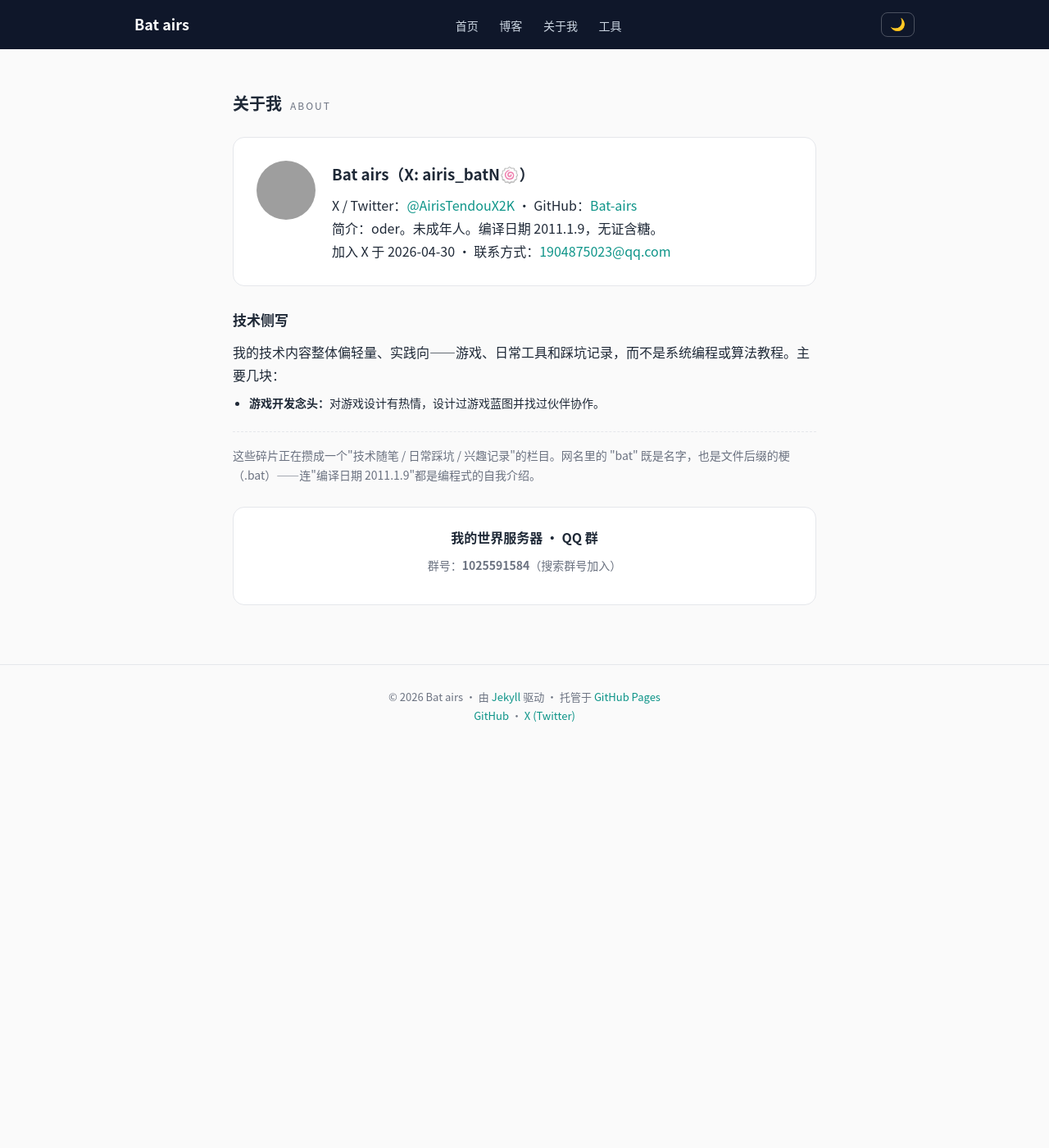
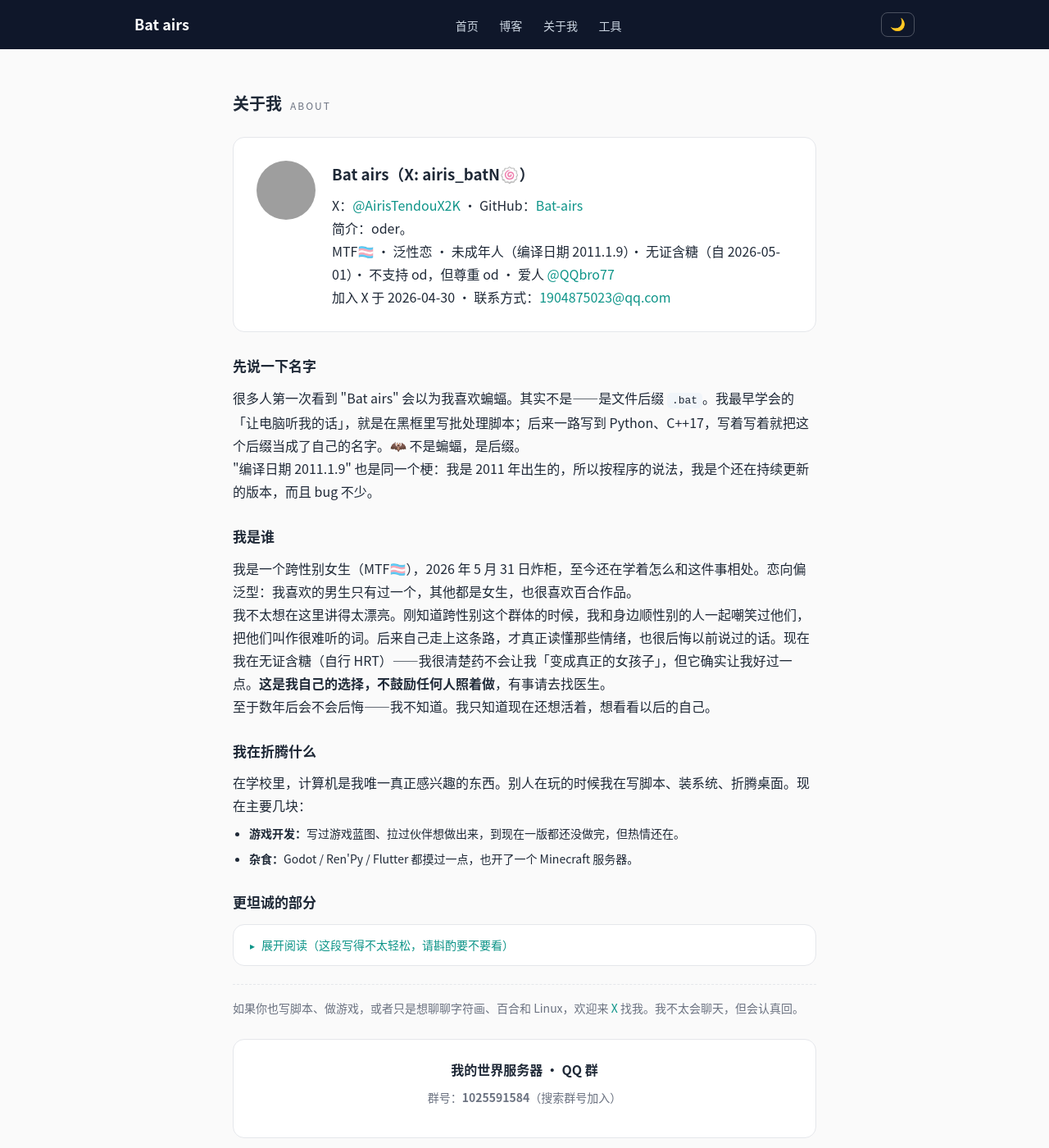
Before and after one commit to Bat-airs/Bat-airs.github.io, a Jekyll site: the page built from about.md, in a window 1280 px wide and 1400 px high. Shown: the whole window at 82% size. Built offline with Jekyll 4.4.1, drawn with Linux system fonts in a browser that asks for light colours; grey boxes are pictures that could not be loaded.

Commit message:
关于页改版：完整自我介绍 + 可折叠的坦诚部分（fold 样式）

```diff
--- a/about.md
+++ b/about.md
@@ -10,19 +10,41 @@ title: 关于我
     <img class="avatar-sm" src="https://github.com/Bat-airs.png" alt="头像">
     <div>
       <h3>Bat airs（X: airis_batN🍥）</h3>
-      <p>X / Twitter：<a href="https://x.com/AirisTendouX2K" target="_blank" rel="noopener">@AirisTendouX2K</a> · GitHub：<a href="https://github.com/Bat-airs" target="_blank" rel="noopener">Bat-airs</a></p>
-      <p>简介：oder。未成年人。编译日期 2011.1.9，无证含糖。</p>
+      <p>X：<a href="https://x.com/AirisTendouX2K" target="_blank" rel="noopener">@AirisTendouX2K</a> · GitHub：<a href="https://github.com/Bat-airs" target="_blank" rel="noopener">Bat-airs</a></p>
+      <p>简介：oder。</p>
+      <p>MTF🏳️‍⚧️ · 泛性恋 · 未成年人（编译日期 2011.1.9）· 无证含糖（自 2026-05-01）· 不支持 od，但尊重 od · 爱人 <a href="https://x.com/QQbro77" target="_blank" rel="noopener">@QQbro77</a></p>
       <p>加入 X 于 2026-04-30 · 联系方式：<a href="mailto:1904875023@qq.com">1904875023@qq.com</a></p>
     </div>
   </div>
 
-  <h3 class="sub-title">技术侧写</h3>
-  <p>我的技术内容整体偏轻量、实践向——游戏、日常工具和踩坑记录，而不是系统编程或算法教程。主要几块：</p>
+  <h3 class="sub-title">先说一下名字</h3>
+  <p>很多人第一次看到 "Bat airs" 会以为我喜欢蝙蝠。其实不是——是文件后缀 <code>.bat</code>。我最早学会的「让电脑听我的话」，就是在黑框里写批处理脚本；后来一路写到 Python、C++17，写着写着就把这个后缀当成了自己的名字。🦇 不是蝙蝠，是后缀。</p>
+  <p>"编译日期 2011.1.9" 也是同一个梗：我是 2011 年出生的，所以按程序的说法，我是个还在持续更新的版本，而且 bug 不少。</p>
+
+  <h3 class="sub-title">我是谁</h3>
+  <p>我是一个跨性别女生（MTF🏳️‍⚧️），2026 年 5 月 31 日炸柜，至今还在学着怎么和这件事相处。恋向偏泛型：我喜欢的男生只有过一个，其他都是女生，也很喜欢百合作品。</p>
+  <p>我不太想在这里讲得太漂亮。刚知道跨性别这个群体的时候，我和身边顺性别的人一起嘲笑过他们，把他们叫作很难听的词。后来自己走上这条路，才真正读懂那些情绪，也很后悔以前说过的话。现在我在无证含糖（自行 HRT）——我很清楚药不会让我「变成真正的女孩子」，但它确实让我好过一点。<strong>这是我自己的选择，不鼓励任何人照着做</strong>，有事请去找医生。</p>
+  <p>至于数年后会不会后悔——我不知道。我只知道现在还想活着，想看看以后的自己。</p>
+
+  <h3 class="sub-title">我在折腾什么</h3>
+  <p>在学校里，计算机是我唯一真正感兴趣的东西。别人在玩的时候我在写脚本、装系统、折腾桌面。现在主要几块：</p>
   <ul class="plain-list">
-    <li><strong>游戏开发念头：</strong>对游戏设计有热情，设计过游戏蓝图并找过伙伴协作。</li>
+    <li><strong>游戏开发：</strong>写过游戏蓝图、拉过伙伴想做出来，到现在一版都还没做完，但热情还在。</li>
+    <li><strong>杂食：</strong>Godot / Ren'Py / Flutter 都摸过一点，也开了一个 Minecraft 服务器。</li>
   </ul>
 
-  <p class="closing">这些碎片正在攒成一个"技术随笔 / 日常踩坑 / 兴趣记录"的栏目。网名里的 "bat" 既是名字，也是文件后缀的梗（.bat）——连"编译日期 2011.1.9"都是编程式的自我介绍。</p>
+  <h3 class="sub-title">更坦诚的部分</h3>
+  <details class="fold">
+    <summary>展开阅读（这段写得不太轻松，请斟酌要不要看）</summary>
+    <div class="fold-body">
+      <p>我性格孤僻，在学校只对计算机有兴趣，因此同学们很不满：他们排挤我、往我床上扔垃圾，学习好的骂我「生鱼片」「玉米症」。一个班只有两台座机，我常常一个人霸着电话很久，只为了跟唯一的朋友讲话。初三那年压力大到什么都记不住，双相情感障碍也是在那段时间缠上我的，状态最差的时候想过跳楼——最后没跳，是因为还想再见到他。</p>
+      <p>为了能离他近一点，我放弃了本来能上的普通高中，跑去读中专。结果是单相思：他越来越疏远，有了更好的朋友，还说那些说过的话是我记错了。我翻过聊天记录，我没记错。</p>
+      <p>2026 年 7 月，我还是去做了一次。吞药、昏迷，被送去洗胃，醒过来时人在 ICU，手脚绑着，手机也被收走；因为昏迷时洗胃，还并发了严重的肺部感染，在那里躺了好几天。那几天 HRT 也断了（E 值归零），出院才重启。同期我还和我爸打了一架——说是打架，其实是我单方面挨打，医生因此觉得情况很严重。ICU 是真难受，我在推上只留了一句「后来者别学我」。简介里那句「不支持 od」不是跟风喊的口号，是我自己躺过一回才明白的。如果你也在那种状态里，去抓一个人的手，别学我。</p>
+      <p>写这些不是想博同情，只是觉得一个只写「爱好：编程，性格：开朗」的自我介绍太假了。这些东西一块一块地构成了现在的我——包括我还愿意坐在电脑前，把想法做成能跑起来的东西。</p>
+    </div>
+  </details>
+
+  <p class="closing">如果你也写脚本、做游戏，或者只是想聊聊字符画、百合和 Linux，欢迎来 <a href="https://x.com/AirisTendouX2K" target="_blank" rel="noopener">X</a> 找我。我不太会聊天，但会认真回。</p>
 
   <div class="qq-card">
     <h3>我的世界服务器 · QQ 群</h3>
--- a/assets/css/style.css
+++ b/assets/css/style.css
@@ -277,6 +277,42 @@ a:hover { text-decoration: underline; }
 .sub-title { font-size: 17px; margin: 26px 0 10px; color: var(--text); }
 .plain-list { margin: 8px 0 0 20px; }
 .plain-list li { margin: 6px 0; font-size: 14px; }
+.section code {
+  background: var(--code-bg);
+  border-radius: 5px;
+  padding: 2px 6px;
+  font-size: 13px;
+}
+/* 可折叠区块（关于页「更坦诚的部分」） */
+.fold {
+  margin-top: 12px;
+  background: var(--card);
+  border: 1px solid var(--border);
+  border-radius: var(--radius);
+  overflow: hidden;
+}
+.fold > summary {
+  display: flex;
+  align-items: center;
+  gap: 8px;
+  padding: 12px 20px;
+  font-size: 14px;
+  color: var(--accent);
+  cursor: pointer;
+  list-style: none;
+  user-select: none;
+}
+.fold > summary::-webkit-details-marker { display: none; }
+.fold > summary::before {
+  content: "▸";
+  font-size: 12px;
+  transition: transform 0.2s;
+}
+.fold[open] > summary::before { transform: rotate(90deg); }
+.fold > summary:hover { background: var(--bg); }
+.fold-body { padding: 4px 22px 20px; }
+.fold-body p { margin: 12px 0; }
+.fold-body p:first-child { margin-top: 0; }
 .closing {
   margin-top: 22px;
   padding-top: 16px;
```
